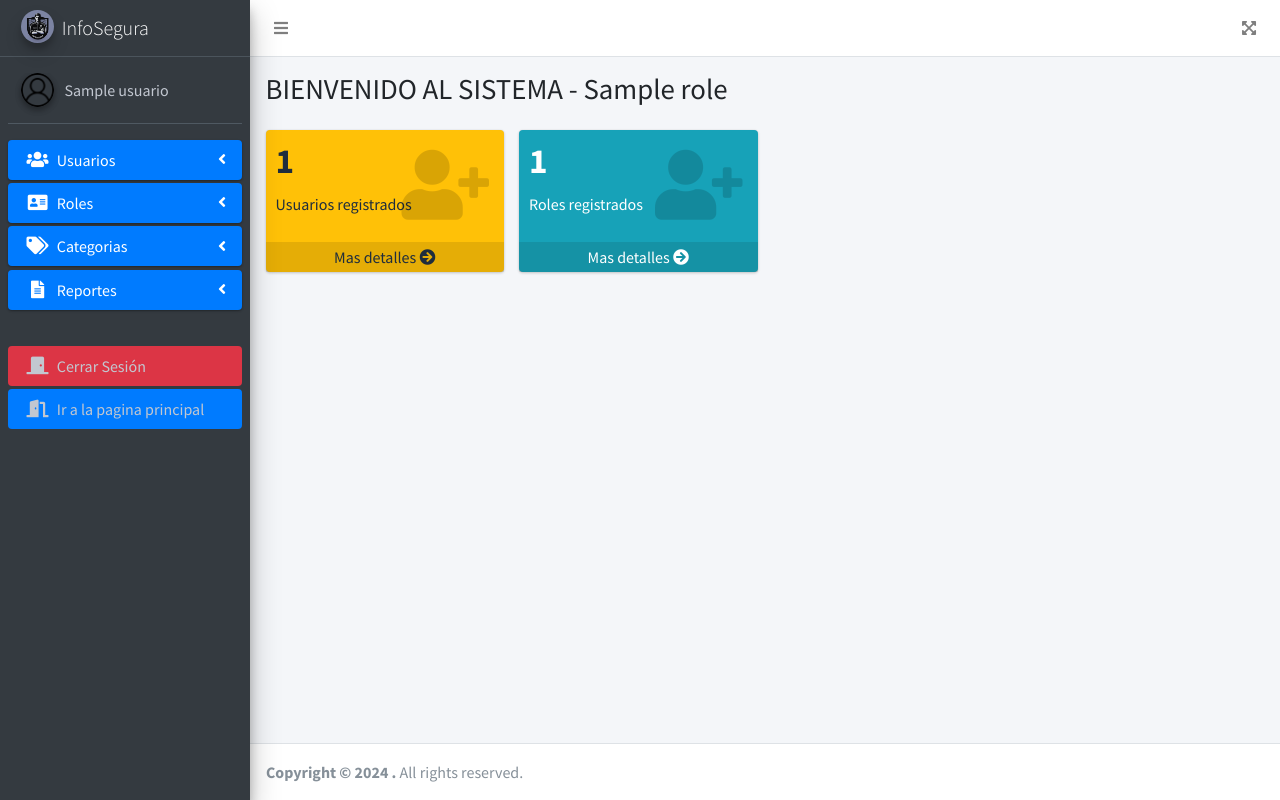
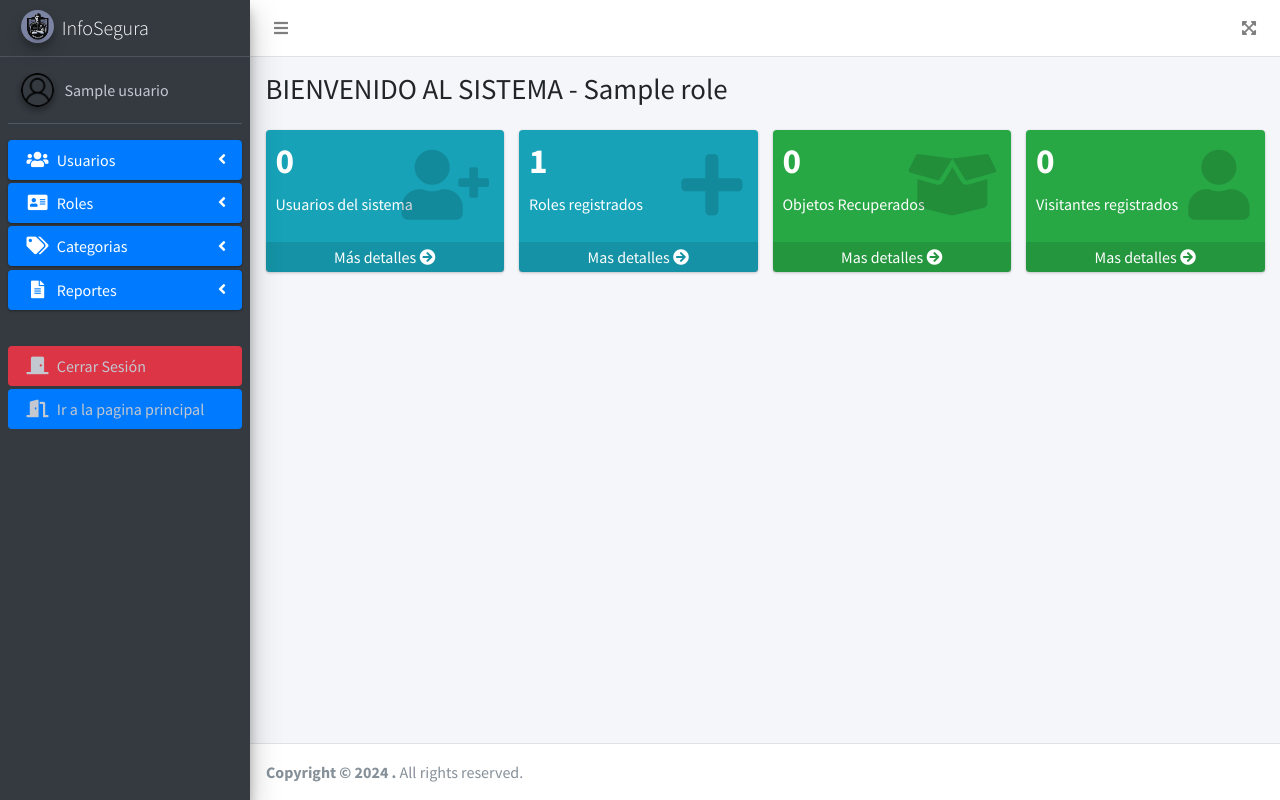
Before and after one commit to Erick-000/Sistema-de-reportes-InfoSegura, a PHP site: page / in a window 1280 px wide. Run offline with PHP 8.4, Linux system fonts and the light colour scheme; the visitor is signed in with stand-in values (Sample User, id 1); tables that the repository leaves empty or names only in its code hold one stand-in row (values such as "Sample post"); some libraries are stand-ins or nearby versions.

Commit message:
Ahora se cuenta por separado los usuarios con el id VISITANTE y se cuenta los objetos recuperados

```diff
--- a/index.php
+++ b/index.php
@@ -7,7 +7,8 @@ include('layout/sesion.php');
 // Se incluye el archivo donde se encuentra contenido y los nav-bar del sitio
 include('layout/parte1.php');
 include('app/controllers/usuarios/listado_de_usuarios.php');
-include('app/controllers/roles/listado_de_roles.php');?>
+include('app/controllers/roles/listado_de_roles.php');
+include('app/controllers/categorias/listado_de_categorias.php');  ?>
 
 
 <!-- Content Wrapper. Contains page content -->
@@ -31,17 +32,37 @@ include('app/controllers/roles/listado_de_roles.php');?>
       <div class="row">
 
         <div class="col-lg-3 col-6">
-            <div class="small-box bg-warning">
+          <div class="small-box bg-info">
             <div class="inner">
               <?php
-                $contador_de_usuarios = 0;
-                foreach($usuarios_datos as $usuarios_dato){
-                  $contador_de_usuarios = $contador_de_usuarios + 1;
+              $contador_no_visitantes = 0; // Inicializamos el contador
+
+              try {
+                // Obtenemos el id_rol del rol "VISITANTES"
+                $sql_rol = "SELECT id_rol FROM roles WHERE nombre_rol = 'VISITANTE'";
+                $query_rol = $pdo->prepare($sql_rol);
+                $query_rol->execute();
+                $rol = $query_rol->fetch(PDO::FETCH_ASSOC);
+
+                if ($rol) {
+                  $id_rol_visitantes = $rol['id_rol'];
+
+                  // Contamos los usuarios que NO tienen el rol "VISITANTES"
+                  $sql_contador = "SELECT COUNT(*) as total FROM usuarios WHERE id_rol != :id_rol";
+                  $query_contador = $pdo->prepare($sql_contador);
+                  $query_contador->bindParam(':id_rol', $id_rol_visitantes, PDO::PARAM_INT);
+                  $query_contador->execute();
+
+                  $resultado = $query_contador->fetch(PDO::FETCH_ASSOC);
+                  $contador_no_visitantes = $resultado['total'] ?? 0; // Fallback si el resultado es nulo
+                }
+              } catch (Exception $e) {
+                echo "Error: " . $e->getMessage(); // En caso de error, muestra el mensaje
               }
               ?>
-                <h3><?php echo $contador_de_usuarios; ?></h3>
+              <h3><?php echo $contador_no_visitantes; ?></h3>
 
-                <p>Usuarios registrados</p>
+              <p>Usuarios del sistema</p>
             </div>
             <a href="<?php echo $URL; ?>/usuarios/create.php">
               <div class="icon">
@@ -49,10 +70,11 @@ include('app/controllers/roles/listado_de_roles.php');?>
               </div>
             </a>
             <a href="<?php echo $URL; ?>/usuarios" class="small-box-footer">
-                Mas detalles <i class="fas fa-arrow-circle-right"></i>
+              Más detalles <i class="fas fa-arrow-circle-right"></i>
             </a>
           </div>
         </div>
+
 
 
         <div class="col-lg-3 col-6">
@@ -60,7 +82,7 @@ include('app/controllers/roles/listado_de_roles.php');?>
             <div class="inner">
               <?php
               $contador_de_roles = 0;
-                foreach($roles_datos as $roles_dato){
+              foreach ($roles_datos as $roles_dato) {
                 $contador_de_roles = $contador_de_roles + 1;
               }
               ?>
@@ -70,7 +92,7 @@ include('app/controllers/roles/listado_de_roles.php');?>
             </div>
             <a href="<?php echo $URL; ?>/roles/create.php">
               <div class="icon">
-                <i class="fas fa-user-plus"></i>
+                <i class="fas fa-plus"></i>
               </div>
             </a>
             <a href="<?php echo $URL; ?>/roles" class="small-box-footer">
@@ -79,6 +101,73 @@ include('app/controllers/roles/listado_de_roles.php');?>
           </div>
         </div>
 
+
+        <div class="col-lg-3 col-6">
+          <div class="small-box bg-success">
+            <div class="inner">
+              <?php
+              $contador_objetos = 0;
+              foreach ($categorias_datos as $categoria) {
+                if ($categoria['nombre_categoria'] == "OBJETOS RECUPERADOS") {
+                  $id_categoria_objetos = $categoria['id_categoria'];
+
+                  // Consulta para contar reportes de esta categoría específica
+                  $sql_contador = "SELECT COUNT(*) as total FROM reportes WHERE id_categoria = $id_categoria_objetos";
+                  $query_contador = $pdo->prepare($sql_contador);
+                  $query_contador->execute();
+                  $resultado = $query_contador->fetch(PDO::FETCH_ASSOC);
+                  $contador_objetos = $resultado['total'];
+                  break;
+                }
+              }
+              ?>
+              <h3><?php echo $contador_objetos; ?></h3>
+
+              <p>Objetos Recuperados</p>
+            </div>
+            <div class="icon">
+              <i class="fas fa-box-open"></i>
+            </div>
+            <a href="<?php echo $URL; ?>/reportes" class="small-box-footer">
+              Mas detalles <i class="fas fa-arrow-circle-right"></i>
+            </a>
+          </div>
+        </div>
+
+        <div class="col-lg-3 col-6">
+          <div class="small-box bg-success">
+            <div class="inner">
+              <?php
+              $contador_visitantes = 0;
+              // Primero obtenemos el id_rol de VISITANTES
+              $sql_rol = "SELECT id_rol FROM roles WHERE nombre_rol = 'VISITANTE'";
+              $query_rol = $pdo->prepare($sql_rol);
+              $query_rol->execute();
+              $rol = $query_rol->fetch(PDO::FETCH_ASSOC);
+
+              if ($rol) {
+                $id_rol_visitantes = $rol['id_rol'];
+
+                // Contamos los usuarios que tienen ese id_rol
+                $sql_contador = "SELECT COUNT(*) as total FROM usuarios WHERE id_rol = :id_rol";
+                $query_contador = $pdo->prepare($sql_contador);
+                $query_contador->execute(['id_rol' => $id_rol_visitantes]);
+                $resultado = $query_contador->fetch(PDO::FETCH_ASSOC);
+                $contador_visitantes = $resultado['total'];
+              }
+              ?>
+              <h3><?php echo $contador_visitantes; ?></h3>
+
+              <p>Visitantes registrados</p>
+            </div>
+            <div class="icon">
+              <i class="fas fa-user"></i>
+            </div>
+            <a href="<?php echo $URL; ?>/usuarios" class="small-box-footer">
+              Mas detalles <i class="fas fa-arrow-circle-right"></i>
+            </a>
+          </div>
+        </div>
 
       </div>
     </div><!-- /.container-fluid -->
```
Lines whose indentation alone changed are shown as unchanged.
